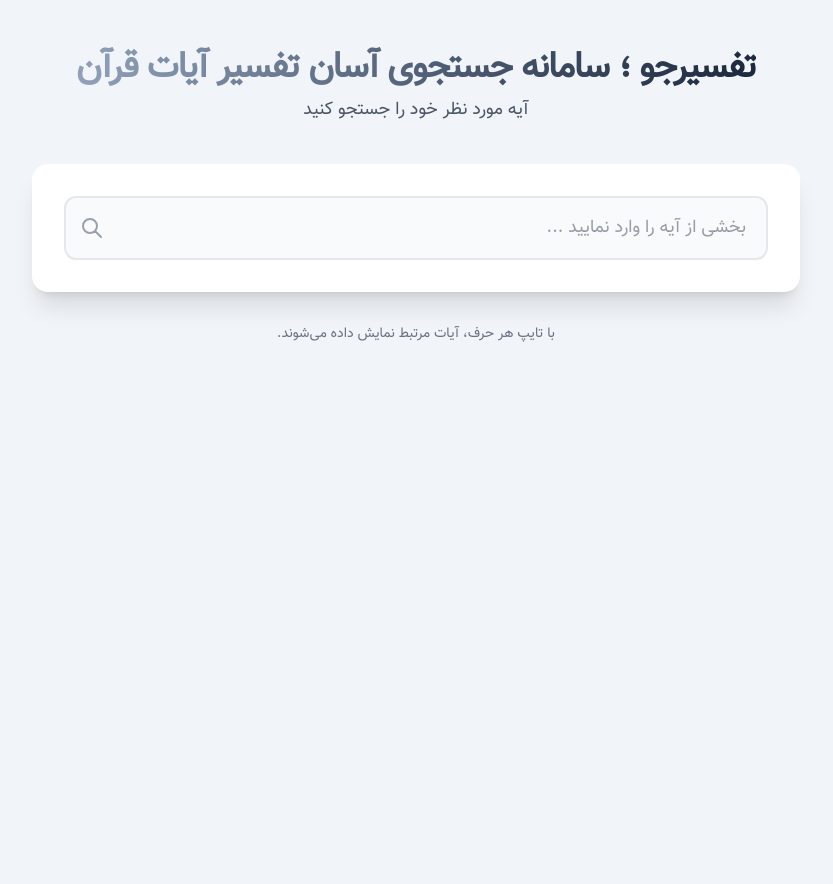
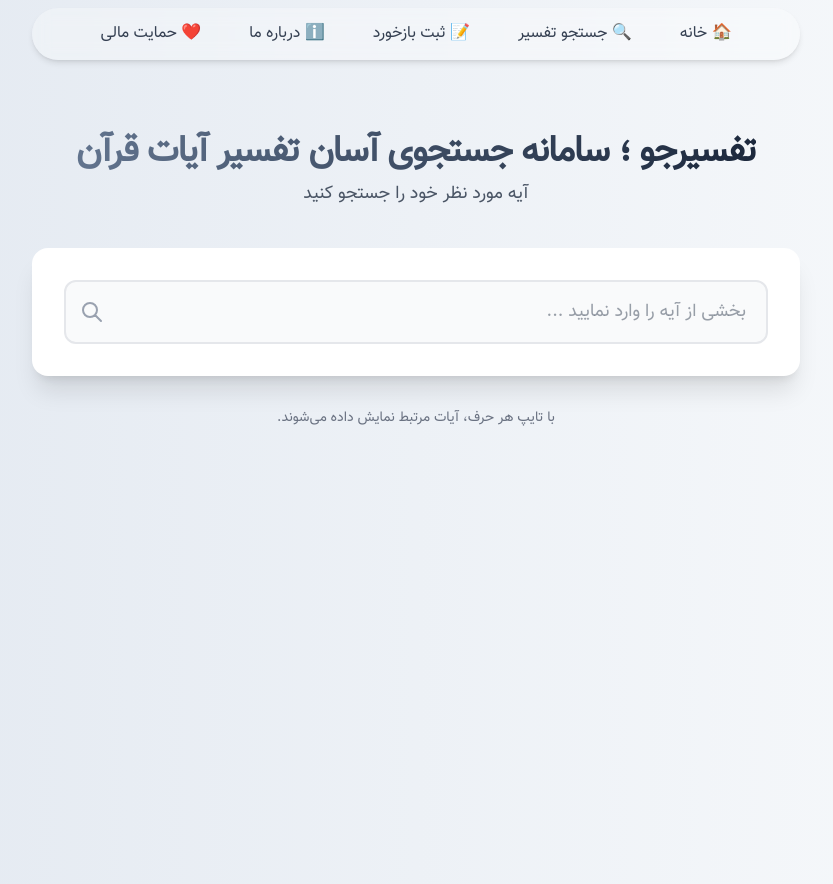
Before and after one commit to AliAhmadiBazardeh/quran-insight, a Django app: page / in a window 1280 px wide. Shown: the whole page, without its empty margins (224-1057 px from the left). Before the commit the page ends 342 px from the top, so only its background shows below. Run offline with Django 5.2, Linux system fonts and the light colour scheme; some libraries are stand-ins or nearby versions.

Commit message:
design navbar for view

```diff
--- a/templates/base.html
+++ b/templates/base.html
@@ -10,7 +10,8 @@
   <link href="{% static 'css/tafsir.css' %}" rel="stylesheet">
 
 </head>
-<body class="bg-slate-100">
+<body class="bg-gradient-to-r from-slate-200 to-slate-50">
+  {% include "quran/_navbar.html" %}
   {% block content %}
   {% endblock %}
   {% block extra_js %}
--- a/templates/quran/_header.html
+++ b/templates/quran/_header.html
@@ -1,6 +1,6 @@
 <div class="text-center mb-10">
     <h1 class="text-4xl font-extrabold text-slate-500 tracking-tight">
-        <span class="bg-clip-text text-transparent bg-gradient-to-r from-slate-400 to-slate-800">
+        <span class="bg-clip-text text-transparent bg-gradient-to-r from-slate-500 to-slate-800">
             تفسیرجو ؛ سامانه جستجوی آسان تفسیر آیات قرآن
         </span>
     </h1>
--- /dev/null
+++ b/templates/quran/_navbar.html
@@ -0,0 +1,9 @@
+<nav class="max-w-3xl mx-auto bg-white/30 backdrop-blur-sm rounded-full shadow-md mb-8 p-2 sticky top-2 z-10">
+    <div class="flex flex-wrap items-center justify-center gap-x-6 gap-y-2 text-sm md:text-base">
+        <a href="/" class="font-medium text-gray-700 hover:text-slate-500 transition px-3 py-1.5 rounded-full hover:bg-slate-200">🏠 خانه</a>
+        <a href="#" class="font-medium text-gray-700 hover:text-slate-500 transition px-3 py-1.5 rounded-full hover:bg-slate-200">🔍 جستجو تفسیر</a>
+        <a href="#" class="font-medium text-gray-700 hover:text-slate-500 transition px-3 py-1.5 rounded-full hover:bg-slate-200">📝 ثبت بازخورد</a>
+        <a href="#" class="font-medium text-gray-700 hover:text-slate-500 transition px-3 py-1.5 rounded-full hover:bg-slate-200">ℹ️ درباره ما</a>
+        <a href="#" class="font-medium text-gray-700 hover:text-slate-500 transition px-3 py-1.5 rounded-full hover:bg-slate-200">❤️ حمایت مالی</a>
+    </div>
+</nav>
--- a/templates/quran/index.html
+++ b/templates/quran/index.html
@@ -6,7 +6,9 @@
 {% endblock %}
 
 {% block content %}
+
 <div class="min-h-screen from-emerald-50 to-teal-100 py-12 px-4 sm:px-6 lg:px-8" dir="rtl">
+
     <div class="max-w-3xl mx-auto">
 
         {% include "quran/_header.html" %}
```
Also changed, not shown: board.md (+5 -7 lines).
